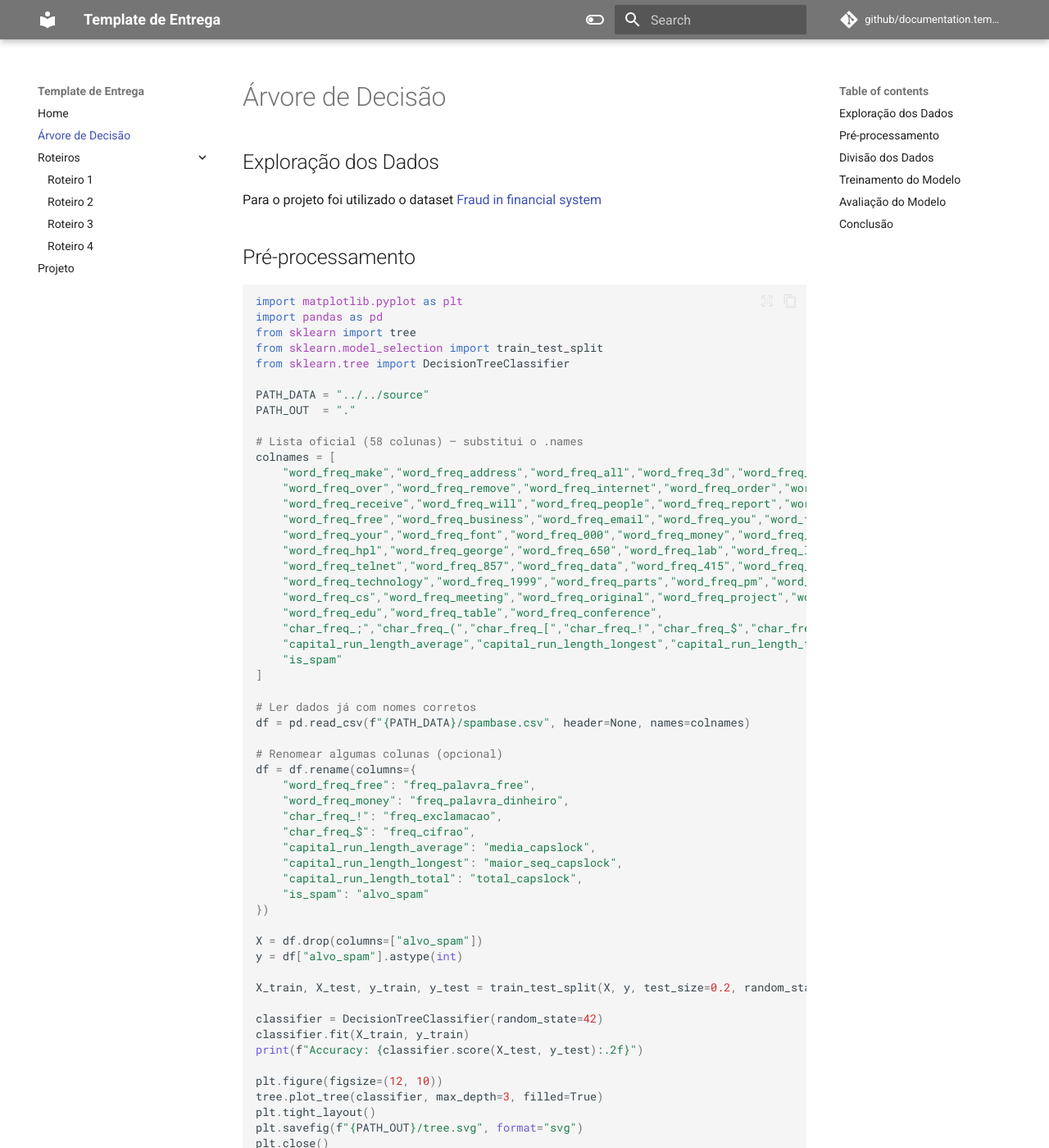
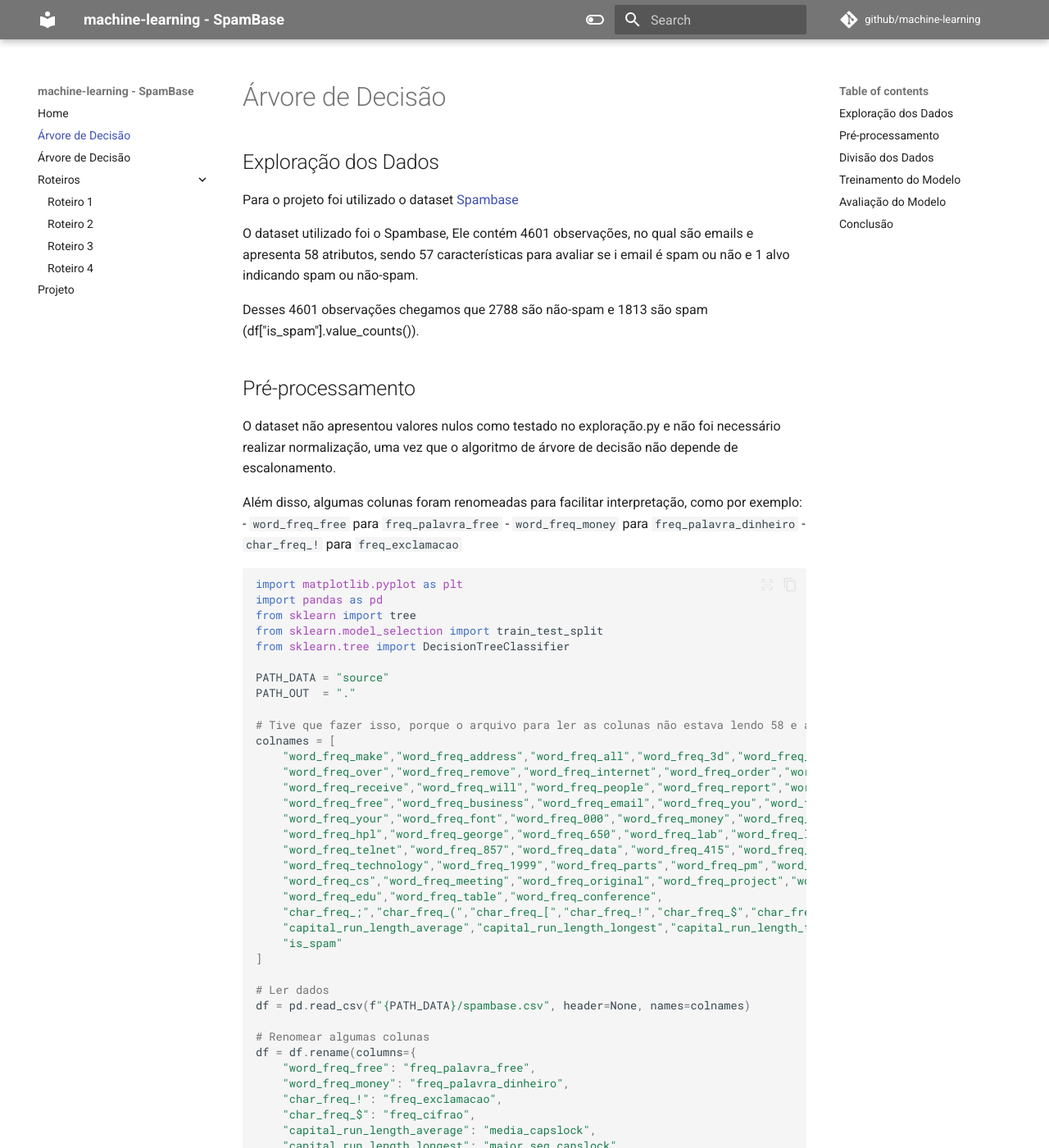
Before and after one commit to martimponzio/machine-learning, an MkDocs documentation site: the page built from docs/arvore-decisao/main.md, in a window 1280 px wide and 1400 px high. Shown: the whole window at 82% size. Built offline with MkDocs 1.6.1 and Material for MkDocs 9.7.7, drawn with Linux system fonts in a browser that asks for light colours; comment, search, counter and statistics services are not loaded; some of the changed text lies outside the part shown.

Commit message:
Ajustes + finalização da árvore

````diff
--- a/docs/arvore-decisao/decision-tree.py
+++ b/docs/arvore-decisao/decision-tree.py
@@ -4,10 +4,10 @@
 from sklearn.model_selection import train_test_split
 from sklearn.tree import DecisionTreeClassifier
 
-PATH_DATA = "../../source"
+PATH_DATA = "source"
 PATH_OUT  = "."
 
-# Lista oficial (58 colunas) — substitui o .names
+# Tive que fazer isso, porque o arquivo para ler as colunas não estava lendo 58 e apenas 52.
 colnames = [
     "word_freq_make","word_freq_address","word_freq_all","word_freq_3d","word_freq_our",
     "word_freq_over","word_freq_remove","word_freq_internet","word_freq_order","word_freq_mail",
@@ -24,10 +24,10 @@
     "is_spam"
 ]
 
-# Ler dados já com nomes corretos
+# Ler dados
 df = pd.read_csv(f"{PATH_DATA}/spambase.csv", header=None, names=colnames)
 
-# Renomear algumas colunas (opcional)
+# Renomear algumas colunas
 df = df.rename(columns={
     "word_freq_free": "freq_palavra_free",
     "word_freq_money": "freq_palavra_dinheiro",
@@ -38,12 +38,14 @@
     "capital_run_length_total": "total_capslock",
     "is_spam": "alvo_spam"
 })
-
+# Separação y e X
 X = df.drop(columns=["alvo_spam"])
 y = df["alvo_spam"].astype(int)
 
+#Divisão treino/teste (80% treino, 20% teste)
 X_train, X_test, y_train, y_test = train_test_split(X, y, test_size=0.2, random_state=42)
 
+# Treinamento do modelo e avaliação
 classifier = DecisionTreeClassifier(random_state=42)
 classifier.fit(X_train, y_train)
 print(f"Accuracy: {classifier.score(X_test, y_test):.2f}")
--- /dev/null
+++ b/docs/arvore-decisao/exploração.py
@@ -0,0 +1,16 @@
+import pandas as pd
+
+df = pd.read_csv("source/spambase.csv", header=None)
+
+# exibe as 5 primeiras linhas do dataframe
+print("Dimensão:", df.shape)
+
+print(df.info())
+
+# verifica valores nulos em cada coluna
+print(df.isnull().sum())
+
+print(df.isna().sum())
+
+# total de nulos no dataset
+print("Total de valores nulos:", df.isnull().sum().sum())
--- a/docs/arvore-decisao/main.md
+++ b/docs/arvore-decisao/main.md
@@ -1,8 +1,22 @@
 ## Exploração dos Dados
 
-Para o projeto foi utilizado o dataset [Fraud in financial system](https://kaggle){:target='blank'}
+Para o projeto foi utilizado o dataset [Spambase](https://archive.ics.uci.edu/dataset/94/spambase)
+
+O dataset utilizado foi o Spambase, Ele contém 4601 observações, no qual são emails e apresenta 58 atributos, sendo 57 características para avaliar se i email é spam ou não e 1 alvo indicando spam ou não-spam.
+
+Desses 4601 observações chegamos que 2788 são não-spam e 1813 são spam (df["is_spam"].value_counts()).
 
 ## Pré-processamento
+
+O dataset não apresentou valores nulos como testado no exploração.py e não foi necessário realizar normalização,
+uma vez que o algoritmo de árvore de decisão não depende de escalonamento.
+
+Além disso, algumas colunas foram renomeadas para facilitar interpretação,
+como por exemplo:
+- `word_freq_free` para `freq_palavra_free`
+- `word_freq_money` para `freq_palavra_dinheiro`
+- `char_freq_!` para `freq_exclamacao`
+
 
 ``` python
 --8<-- "./docs/arvore-decisao/decision-tree.py"
@@ -10,9 +24,22 @@
 
 ## Divisão dos Dados
 
+Os dados foram divididos em 80% treino e 20% teste utilizando train_test_split.
+
+X_train, X_test, y_train, y_test = train_test_split(
+    X, y, test_size=0.2, random_state=42
+)
 
 ## Treinamento do Modelo
 
+Foi utilizada uma árvore de decisão (DecisionTreeClassifier) com random_state=42.
+
+classifier = DecisionTreeClassifier(random_state=42)
+classifier.fit(X_train, y_train)
+
+
 ## Avaliação do Modelo
 
+O modelo atingiu 92% de acurácia nos dados de teste.
+
 ## Conclusão
--- a/mkdocs.yml
+++ b/mkdocs.yml
@@ -1,8 +1,8 @@
-site_name: Template de Entrega
+site_name: machine-learning - SpamBase
 site_author: Ponzio, Martim
-site_url: https://hsandmann.github.io/documentation.template
-repo_url: https://github.com/hsandmann/documentation.template
-repo_name: github/documentation.template
+site_url: https://martimponzio.github.io/machine-learning
+repo_url: https://github.com/martimponzio/machine-learning
+repo_name: github/machine-learning
 
 theme:
   name: material
@@ -134,6 +134,7 @@
 nav:
   - Home: index.md
   - Árvore de Decisão: ./arvore-decisao/main.md
+  - Árvore de Decisão: ./exploracao-dados/main.md
   - Roteiros:
     - Roteiro 1: ./roteiro1/main.md
     - Roteiro 2: ./roteiro2/main.md
````
Also changed, not shown: docs/roteiro1/main.md (+1 -0 lines), tree.svg (added), 1 other file.
